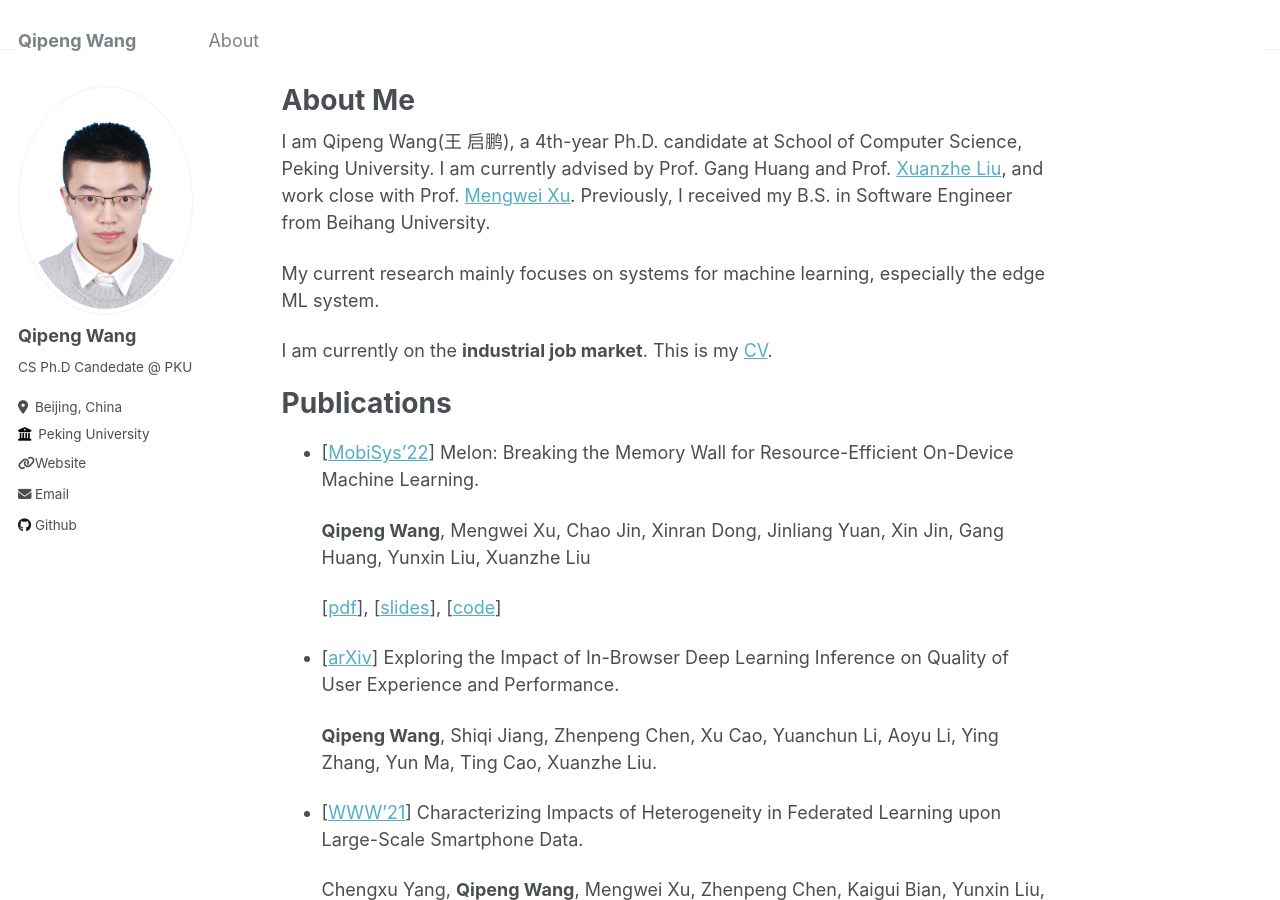
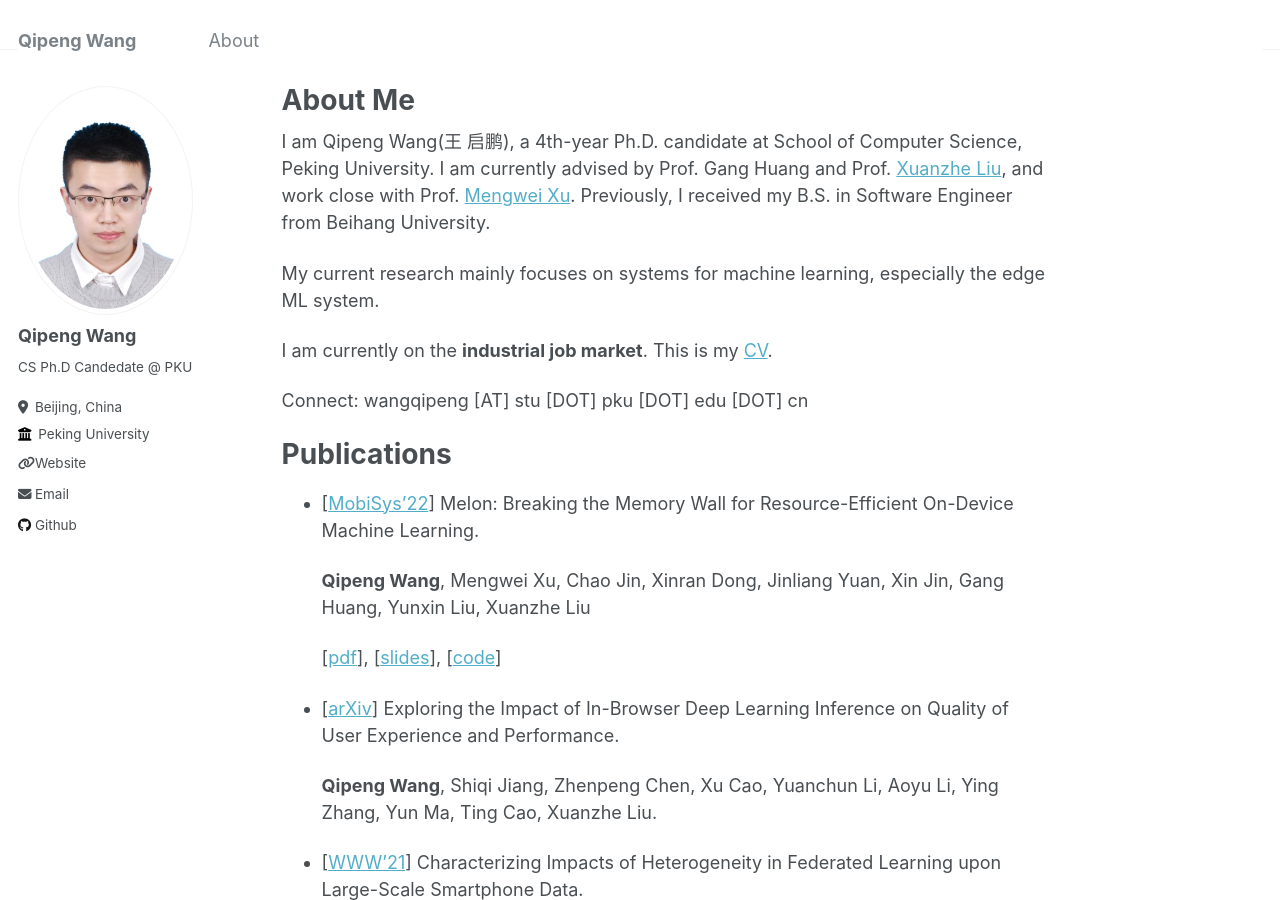
Before and after one commit to qipengwang/qipengwang.github.io, a Jekyll site: the page built from _pages/about.md, in a window 1280 px wide and 900 px high. Built offline with Jekyll 4.4.1, drawn with Linux system fonts in a browser that asks for light colours.

Commit message:
xxp update 9

```diff
--- a/_pages/about.md
+++ b/_pages/about.md
@@ -14,6 +14,8 @@ I am Qipeng Wang(王 启鹏), a 4th-year Ph.D. candidate at School of Computer S
 My current research mainly focuses on systems for machine learning, especially the edge ML system.
 
 I am currently on the **industrial job market**. This is my [CV](../files/cv.pdf).
+
+Connect: wangqipeng [AT] stu [DOT] pku [DOT] edu [DOT] cn
 
 # Publications
 
```
Also changed, not shown: 1 other file.
